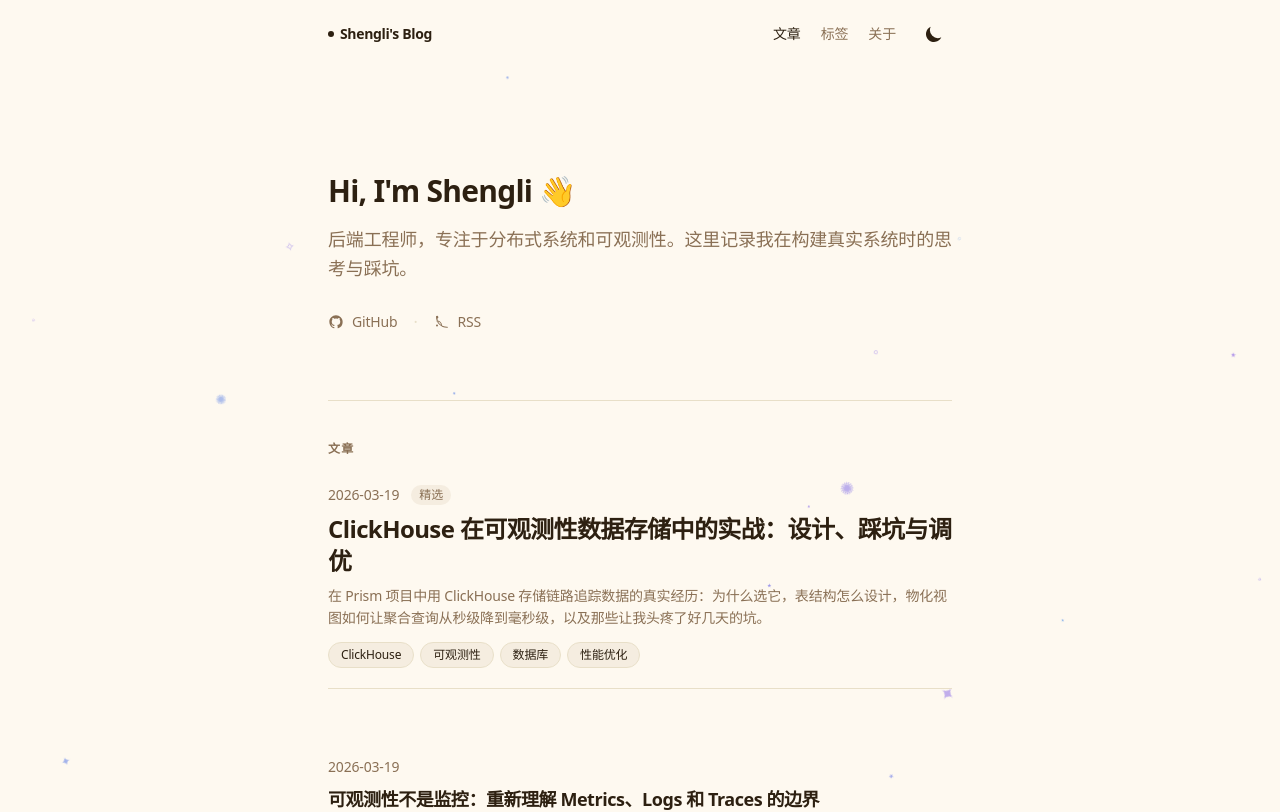
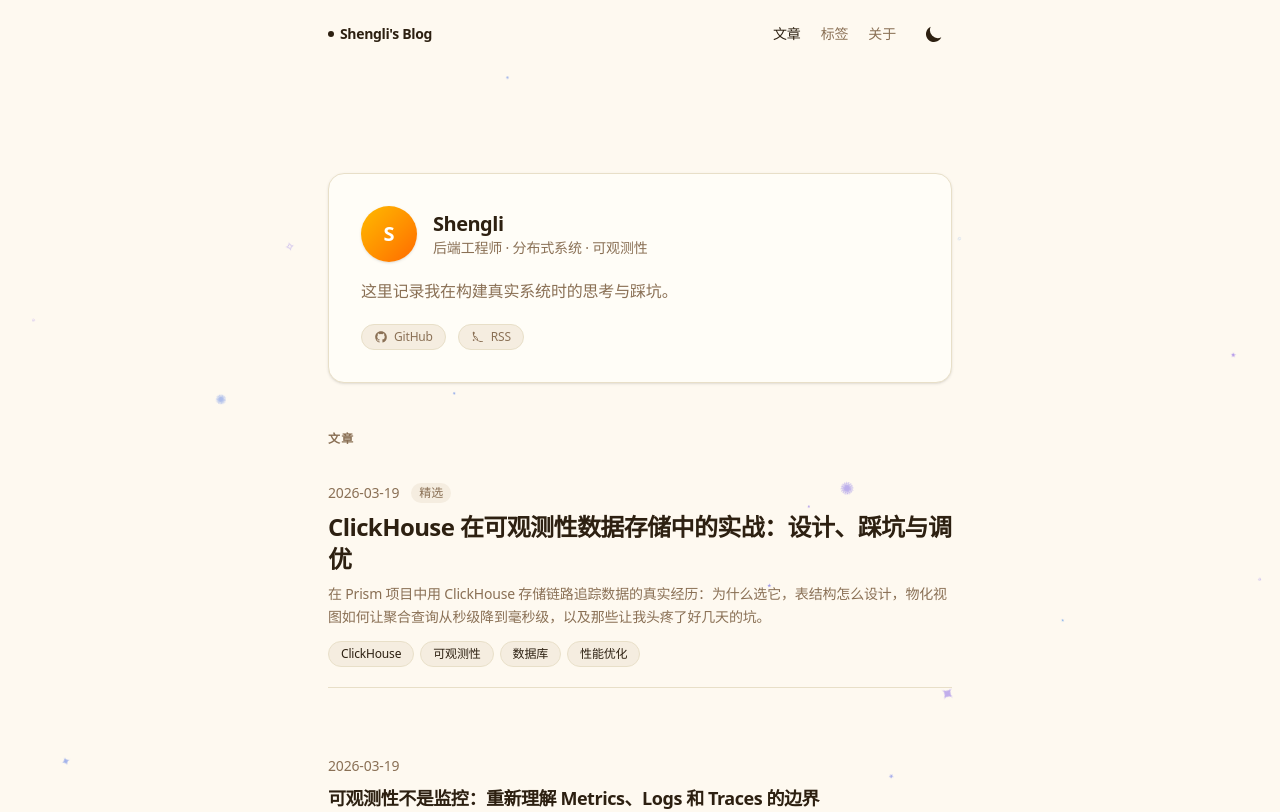
Before and after one commit to ThReeIOne/blog, a Next.js app: page / in a window 1280 px wide. Shown: the top 812 px of the page. Built offline with nearby package versions, Linux system fonts and the light colour scheme.

Commit message:
fix: hero section as standalone card, separate from article list

```diff
--- a/src/components/HomeContent.tsx
+++ b/src/components/HomeContent.tsx
@@ -12,32 +12,37 @@ export function HomeContent({ posts }: { posts: PostMeta[] }) {
 
   return (
     <main className="mx-auto max-w-2xl px-6 py-16">
-      {/* Hero */}
-      <section className="mb-16">
-        <h1 className="text-3xl font-bold tracking-tight mb-4">
-          Hi, I'm Shengli 👋
-        </h1>
-        <p className="text-muted-foreground text-lg leading-relaxed mb-6">
-          后端工程师，专注于分布式系统和可观测性。这里记录我在构建真实系统时的思考与踩坑。
+      {/* Hero card */}
+      <section className="mb-12 rounded-2xl border border-card-border bg-card-bg px-8 py-8 shadow-sm">
+        <div className="flex items-center gap-4 mb-4">
+          <div className="flex h-14 w-14 shrink-0 items-center justify-center rounded-full bg-gradient-to-br from-amber-400 to-orange-500 text-xl font-bold text-white shadow">
+            S
+          </div>
+          <div>
+            <h1 className="text-xl font-bold tracking-tight">Shengli</h1>
+            <p className="text-sm text-muted-foreground">后端工程师 · 分布式系统 · 可观测性</p>
+          </div>
+        </div>
+        <p className="text-muted-foreground leading-relaxed mb-5">
+          这里记录我在构建真实系统时的思考与踩坑。
         </p>
-        <div className="flex items-center gap-4">
+        <div className="flex items-center gap-3">
           <a
             href="https://github.com/ThReeIOne"
             target="_blank"
             rel="noopener noreferrer"
-            className="inline-flex items-center gap-2 text-sm text-muted-foreground hover:text-foreground transition-colors"
+            className="inline-flex items-center gap-1.5 rounded-full border border-card-border bg-muted px-3 py-1 text-xs text-muted-foreground hover:text-foreground transition-colors"
           >
-            <svg viewBox="0 0 24 24" className="h-4 w-4" fill="currentColor">
+            <svg viewBox="0 0 24 24" className="h-3.5 w-3.5" fill="currentColor">
               <path d="M12 2C6.477 2 2 6.484 2 12.017c0 4.425 2.865 8.18 6.839 9.504.5.092.682-.217.682-.483 0-.237-.008-.868-.013-1.703-2.782.605-3.369-1.343-3.369-1.343-.454-1.158-1.11-1.466-1.11-1.466-.908-.62.069-.608.069-.608 1.003.07 1.531 1.032 1.531 1.032.892 1.53 2.341 1.088 2.91.832.092-.647.35-1.088.636-1.338-2.22-.253-4.555-1.113-4.555-4.951 0-1.093.39-1.988 1.029-2.688-.103-.253-.446-1.272.098-2.65 0 0 .84-.27 2.75 1.026A9.564 9.564 0 0 1 12 6.844a9.59 9.59 0 0 1 2.504.337c1.909-1.296 2.747-1.027 2.747-1.027.546 1.379.202 2.398.1 2.651.64.7 1.028 1.595 1.028 2.688 0 3.848-2.339 4.695-4.566 4.943.359.309.678.92.678 1.855 0 1.338-.012 2.419-.012 2.747 0 .268.18.58.688.482A10.02 10.02 0 0 0 22 12.017C22 6.484 17.522 2 12 2z" />
             </svg>
             GitHub
           </a>
-          <span className="text-card-border">·</span>
           <a
             href="/feed.xml"
-            className="inline-flex items-center gap-2 text-sm text-muted-foreground hover:text-foreground transition-colors"
+            className="inline-flex items-center gap-1.5 rounded-full border border-card-border bg-muted px-3 py-1 text-xs text-muted-foreground hover:text-foreground transition-colors"
           >
-            <svg viewBox="0 0 24 24" className="h-4 w-4" fill="currentColor">
+            <svg viewBox="0 0 24 24" className="h-3.5 w-3.5" fill="currentColor">
               <path d="M3.75 3a.75.75 0 0 0-.75.75v.5c0 9.113 7.387 16.5 16.5 16.5h.5a.75.75 0 0 0 0-1.5h-.5C10.964 19.25 5.25 13.536 5.25 7.25v-.5A.75.75 0 0 0 3.75 3Zm.75 8.25a6 6 0 0 1 6 6 .75.75 0 0 0 1.5 0 7.5 7.5 0 0 0-7.5-7.5.75.75 0 0 0 0 1.5Zm0 4.5a1.5 1.5 0 1 0 0 3 1.5 1.5 0 0 0 0-3Z" />
             </svg>
             RSS
@@ -45,12 +50,9 @@ export function HomeContent({ posts }: { posts: PostMeta[] }) {
         </div>
       </section>
 
-      {/* Divider */}
-      <hr className="border-card-border mb-10" />
-
       {/* Writing */}
       <section>
-        <h2 className="text-xs font-semibold uppercase tracking-widest text-muted-foreground mb-2">
+        <h2 className="text-xs font-semibold uppercase tracking-widest text-muted-foreground mb-4">
           文章
         </h2>
         <div>
```
